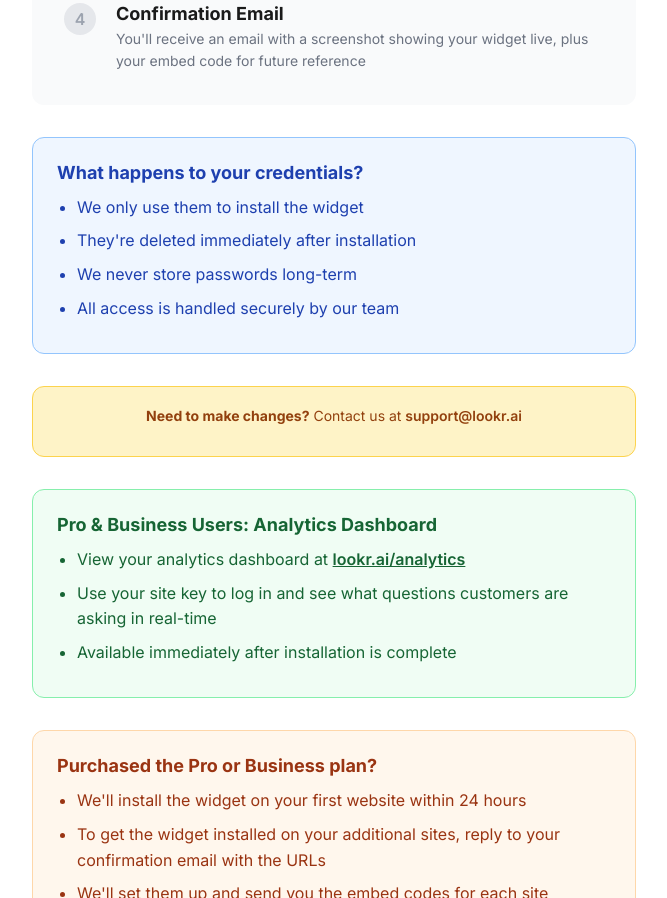
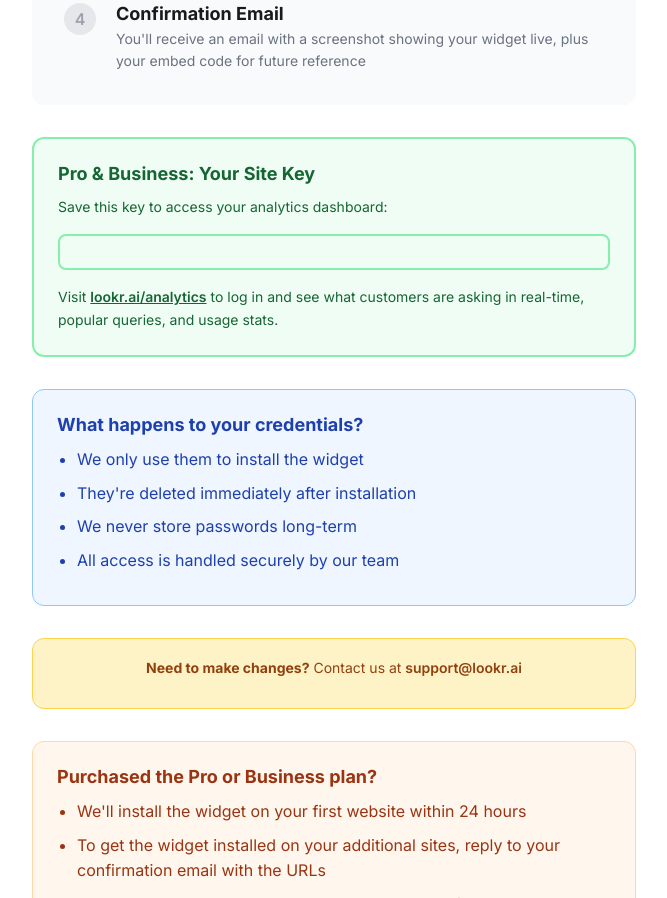
Before and after one commit to tadivirtual/lookr-backend, a website: page success-dfy.html in a window 1280 px wide. Shown: the part 597-1495 px from the top of the page, without its empty margins (306-973 px from the left). Drawn offline with Linux system fonts and the light colour scheme.

Commit message:
Update success-dfy.html

```diff
--- a/success-dfy.html
+++ b/success-dfy.html
@@ -95,6 +95,17 @@
       color: #6b7280;
       font-size: 14px;
       line-height: 1.6;
+    }
+    .site-key-box {
+      background: #f0fdf4;
+      border: 2px solid #86efac;
+      padding: 16px;
+      border-radius: 8px;
+      margin: 16px 0;
+      font-family: 'Courier New', monospace;
+      font-size: 15px;
+      color: #166534;
+      font-weight: 600;
     }
     .info-box {
       background: #eff6ff;
@@ -200,6 +211,15 @@
       </div>
     </div>
 
+    <div style="background: #f0fdf4; border: 2px solid #86efac; padding: 24px; border-radius: 12px; margin-bottom: 32px;">
+      <h3 style="color: #166534; font-size: 18px; margin-bottom: 12px;">Pro & Business: Your Site Key</h3>
+      <p style="color: #166534; margin-bottom: 12px; font-size: 14px; line-height: 1.6;">Save this key to access your analytics dashboard:</p>
+      <div class="site-key-box" id="site-key-display">Loading...</div>
+      <p style="color: #166534; font-size: 14px; line-height: 1.6;">
+        Visit <a href="https://lookr-backend-tadis-projects-fd06034e.vercel.app/analytics.html" target="_blank" style="color: #166534; font-weight: 600;">lookr.ai/analytics</a> to log in and see what customers are asking in real-time, popular queries, and usage stats.
+      </p>
+    </div>
+
     <div class="info-box">
       <h3>What happens to your credentials?</h3>
       <ul>
@@ -212,15 +232,6 @@
 
     <div class="contact-box">
       <p><strong>Need to make changes?</strong> Contact us at <a href="mailto:support@lookr.ai">support@lookr.ai</a></p>
-    </div>
-
-    <div class="info-box" style="background: #f0fdf4; border: 1px solid #86efac; margin-bottom: 32px;">
-      <h3 style="color: #166534;">Pro & Business Users: Analytics Dashboard</h3>
-      <ul style="margin-left: 20px; color: #166534;">
-        <li>View your analytics dashboard at <a href="https://lookr-backend-tadis-projects-fd06034e.vercel.app/analytics.html" style="color: #166534; font-weight: 600;" target="_blank">lookr.ai/analytics</a></li>
-        <li>Use your site key to log in and see what questions customers are asking in real-time</li>
-        <li>Available immediately after installation is complete</li>
-      </ul>
     </div>
 
     <div class="info-box" style="background: #fff7ed; border: 1px solid #fed7aa; margin-bottom: 32px;">
@@ -238,9 +249,13 @@
   </div>
 
   <script>
-    // Optional: Track the site key for internal reference
+    // Get site key from URL
     const urlParams = new URLSearchParams(window.location.search);
     const siteKey = urlParams.get('key');
+
+    // Display site key
+    document.getElementById('site-key-display').textContent = siteKey;
+
     console.log('DFY Installation Request for:', siteKey);
   </script>
 </body>
```
